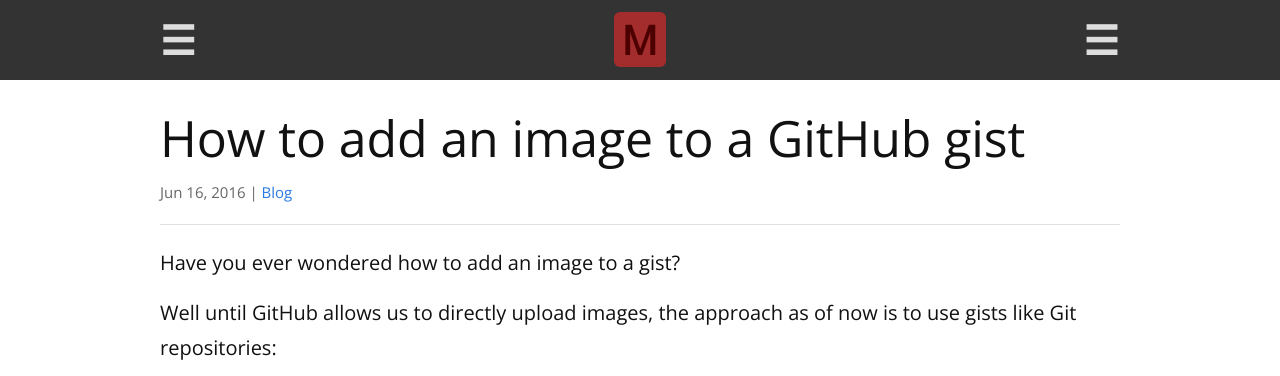
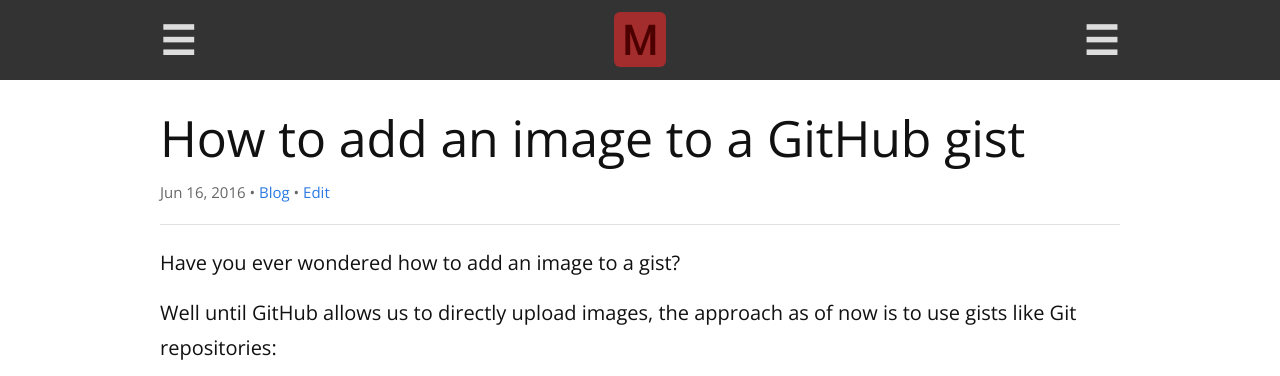
Before and after one commit to remarkablemark/remarkablemark.github.io, a Jekyll site: the page built from _posts/2016-06-16-how-to-add-image-to-gist.md, in a window 1280 px wide. Shown: the top 376 px of the page. Built offline with Jekyll 4.4.1, drawn with Linux system fonts in a browser that asks for light colours.

Commit message:
Add "Edit" link to post layout
The "Edit" link will take the user to the repository blob of the
post.

This will make it easier for others to create pull requests to the
blog.

```diff
--- a/_layouts/post.html
+++ b/_layouts/post.html
@@ -5,8 +5,9 @@
     <header class="post-header">
         <h1 class="post-title">{{ page.title }}</h1>
         <h6 class="post-meta">
-            {{ page.date | date: "%b %-d, %Y" }}{% if page.author %} • {{ page.author }}{% endif %}{% if page.meta %} • {{ page.meta }}{% endif %} |
-            <a href="/blog/">Blog</a>
+            {{ page.date | date: "%b %-d, %Y" }}{% if page.author %} • {{ page.author }}{% endif %}{% if page.meta %} • {{ page.meta }}{% endif %} •
+            <a href="/blog/">Blog</a> •
+            <a href="{{ site.github.repository_url }}/blob/master/{{ page.relative_path }}" target="_blank">Edit</a>
         </h6>
     </header>
     <hr />
```
